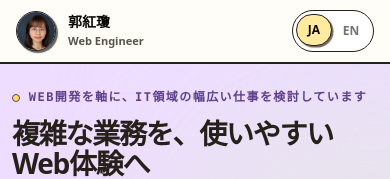
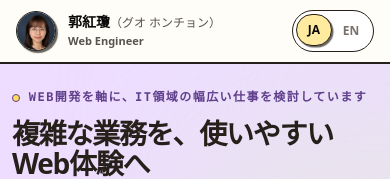
Before and after one commit to RedJone888/guohongqiong, a Nuxt app: page / in a window 390 px wide. Shown: the top 179 px of the page. Built offline with nearby package versions, Linux system fonts and the light colour scheme.

Commit message:
feat: update README, remove unused profile image, and add bilingual mobile topbar name

```diff
--- a/app/components/PortfolioShell.vue
+++ b/app/components/PortfolioShell.vue
@@ -31,7 +31,9 @@
                     <span v-else class="text-sm font-bold text-stone-900">{{ initial }}</span>
                 </span>
                 <span class="min-w-0">
-                    <span class="block truncate text-sm font-bold text-stone-950">{{ profile.nameKanji }}</span>
+                    <span class="block truncate text-sm font-bold text-stone-950">
+                        {{ profile.nameKanji }}<span class="text-xs font-normal text-stone-600">{{ mobileSubName }}</span>
+                    </span>
                     <span class="block truncate text-[0.6875rem] font-semibold text-stone-600">{{ profile.role }}</span>
                 </span>
             </button>
@@ -195,6 +197,10 @@ const credentialKeys: PortfolioSectionKey[] = ['certificates', 'skills', 'educat
 
 const localizedProfile = computed(() => {
     return profile[locale.value]
+})
+
+const mobileSubName = computed(() => {
+    return locale.value === 'ja' ? '（グオ ホンチョン）' : '（guohongqiong）'
 })
 
 const navIconMap: Record<PortfolioSectionKey, string> = {
```
Also changed, not shown: public/images/profile/profile.png (deleted), 1 other file (tests, documents, lock files or other folders).
